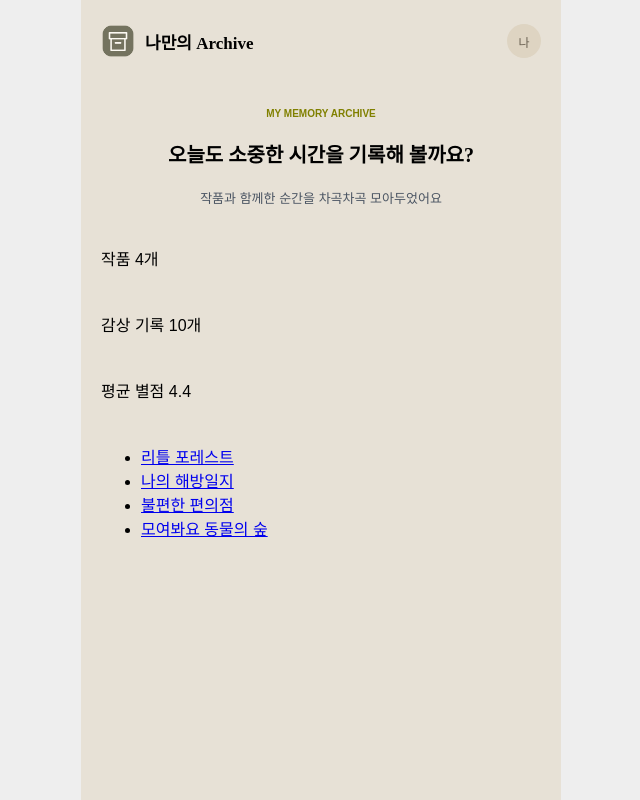
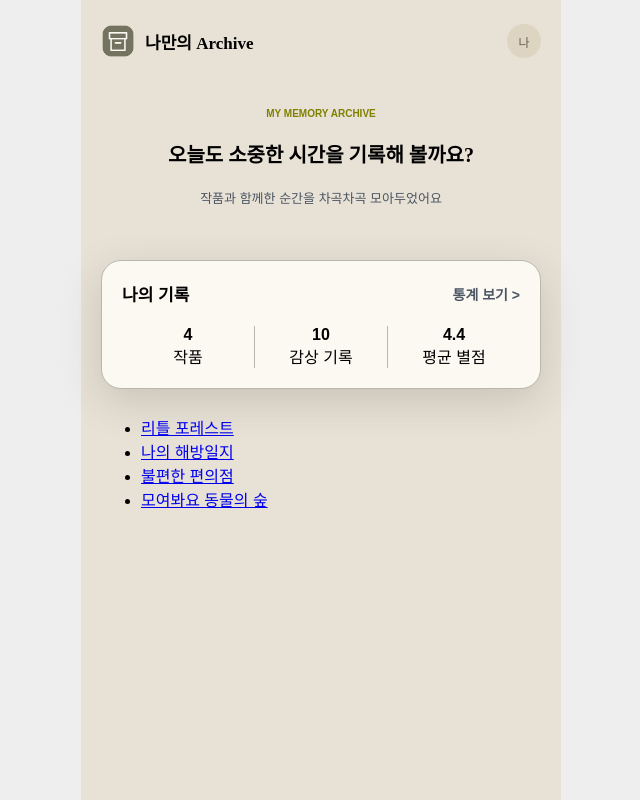
Before and after one commit to newuser1002-bot/my-archive, a React (Vite) app: page / in a window 1280 px wide. Shown: the whole page, without its empty margins (319-959 px from the left). Built offline with nearby package versions, Linux system fonts and the light colour scheme; a web font is replaced by a local one.

Commit message:
홈 기록 요약 카드 및 통계 이동 구현

```diff
--- a/src/pages/home/Home.css
+++ b/src/pages/home/Home.css
@@ -76,3 +76,60 @@
     width: 34px;
     height: 34px;
 }
+
+
+/* 나의 기록 카드 */
+.home-my_record_card {
+    margin-top: 30px;
+    padding: 20px;
+    background-color: #fcf9f2;
+    border: 1px solid #bab6b0;
+    border-radius: 20px;
+
+    /* 좌우 이동 없음, 아래로 이동, 부드럽게 퍼지는 정도 | rgba 투명도 지정 0.08*/
+    box-shadow: 0 12px 40px rgba(67, 59, 47, 0.18);
+
+    font-family: var(--font-body);
+}
+
+/* 나의 기록 카드 상단 영역 */
+.home-my_record_card_header {
+    display: flex;  /* 가로 배치 */
+    align-items: center;
+    justify-content: space-between; /* 요소를 양 끝으로 */
+}
+
+.home-my_record_card_header h2 {
+    margin: 0;
+    font-size: 20px;
+    font-weight: 700;
+    font-size: 17px;
+}
+
+.home-my_record_card_header a {
+    color: #4B5563;
+    text-decoration: none; /* 링크의 밑줄을 제거 */
+    font-weight: 600;
+    font-size: 14px;
+}
+
+/* 나의 기록 카드 바디 영역 */
+.home-my_record_card_body {
+    margin-top: 20px;
+    display: flex;
+    align-items: center;
+    justify-content: space-evenly;
+}
+
+/* 숫자와 설명 배치 */
+.home-my_record_stat {
+    flex: 1; /* 가로 공간을 똑같이 나눠 가짐 */
+    display: flex;
+    flex-direction: column; /* 세로로 배치 */
+    align-items: center;
+}
+
+/* 바로 앞에도 같은 항목이 있는 경우에 작동함 왼쪽에 구분선을 표시한다. */
+.home-my_record_stat + .home-my_record_stat {
+    border-left: 1px solid #bab6b0;
+}
--- a/src/pages/home/Home.jsx
+++ b/src/pages/home/Home.jsx
@@ -32,16 +32,39 @@ export default function Home() {
                 <span className="home-profile">나</span>
             </header>
 
+            {/* 소개 영역 */}
             <div className="home-intro">
             <p className="home-intro-small">MY MEMORY ARCHIVE</p>
             <p className="home-intro-large">오늘도 소중한 시간을 기록해 볼까요?</p>
             <p className="home-intro-middle">작품과 함께한 순간을 차곡차곡 모아두었어요</p>
             </div>
 
+            {/* 나의 기록 카드 영역 */}
+            <section className="home-my_record_card">
+                {/* 상단 영역 */}
+                <div className="home-my_record_card_header">
+                <h2>나의 기록</h2>
+                <Link to="/stats">통계 보기 &gt;</Link>
+                </div>
 
-            <p>작품 {works.length}개</p>
-            <p>감상 기록 {reviews.length}개</p>
-            <p>평균 별점 {averageRating}</p>
+                {/* 하단 영역 */}
+                <div className="home-my_record_card_body">
+                    <div className="home-my_record_stat">
+                        <strong>{works.length}</strong>
+                        <span>작품</span>
+                    </div>
+
+                    <div className="home-my_record_stat">
+                        <strong>{reviews.length}</strong>
+                        <span>감상 기록</span>
+                    </div>
+
+                    <div className="home-my_record_stat">
+                        <strong>{averageRating}</strong>
+                        <span>평균 별점</span>
+                    </div>
+                </div>
+            </section>
 
             {/* 작품들 제목 출력 */}
             <ul>
```
